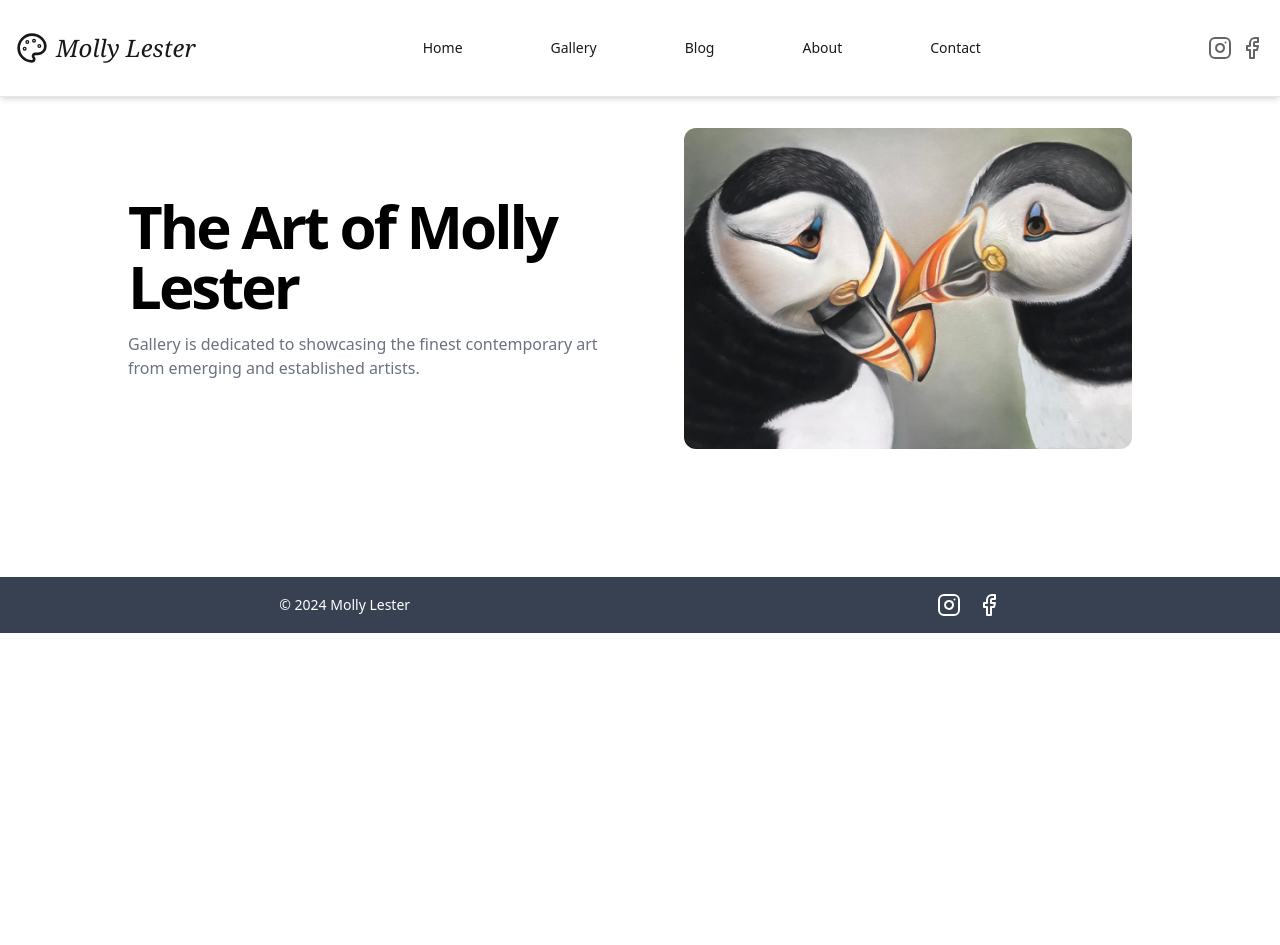
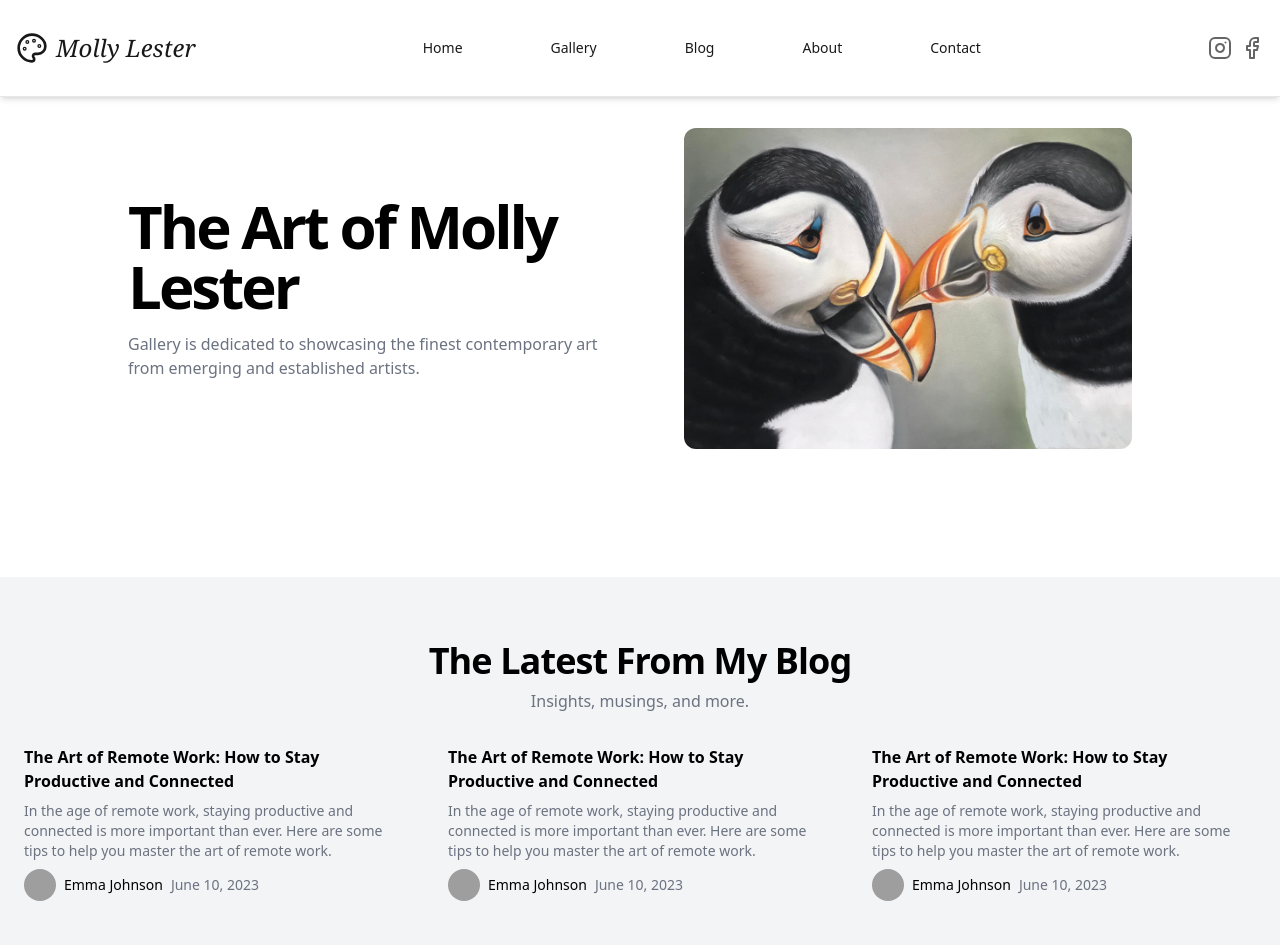
Before and after one commit to KyleHek/artist-site, a React (Create React App) app: page / in a window 1280 px wide. Shown: the top 945 px of the page. Before the commit the page ends 800 px from the top, so only its background shows below. Built offline with nearby package versions, Linux system fonts and the light colour scheme; grey boxes are pictures that could not be loaded.

Commit message:
Added blog snapshot section to home, added seperate blog components to use later

```diff
--- /dev/null
+++ b/src/components/Blog/Blog.js
@@ -0,0 +1,32 @@
+import { Link } from 'react-router-dom';
+
+export default function Blog() {
+    return (
+        <div className="flex flex-col space-y-2">
+            <Link className="font-semibold line-clamp-2 sm:line-clamp-3 hover:underline" to="#">
+            The Art of Remote Work: How to Stay Productive and Connected
+            </Link>
+            <p className="text-sm text-gray-500 dark:text-gray-400">
+            In the age of remote work, staying productive and connected is more important than ever. Here are some
+            tips to help you master the art of remote work.
+            </p>
+        <div className="flex items-center space-x-2 text-sm">
+          <div className="flex items-center space-x-2">
+            <img
+              alt="Author"
+              className="rounded-full"
+              height={32}
+              src="/placeholder.svg"
+              style={{
+                aspectRatio: "32/32",
+                objectFit: "cover",
+              }}
+              width={32}
+            />
+            <span className="font-medium">Emma Johnson</span>
+          </div>
+          <span className="text-gray-500 dark:text-gray-400">June 10, 2023</span>
+        </div>
+      </div>
+    )
+}
--- /dev/null
+++ b/src/components/BlogSnapshot/BlogSnapshot.js
@@ -0,0 +1,29 @@
+import { Link } from 'react-router-dom';
+import Blog from '../Blog/Blog';
+
+export default function BlogSnapshot() {
+    return (
+        <section className="flex justify-center bg-gray-100 py-12 md:py-16">
+          <div className="container px-4 md:px-6">
+            <div className="space-y-6 md:space-y-8">
+              <div className="space-y-2 text-center">
+                <h2 className="text-3xl font-extrabold tracking-tight sm:text-4xl">The Latest From My Blog</h2>
+                <p className="text-gray-500 dark:text-gray-400">
+                  Insights, musings, and more.
+                </p>
+              </div>
+              <div className="grid gap-6 md:gap-8 lg:gap-10 sm:grid-cols-2 lg:grid-cols-3">
+                <Blog />
+                <Blog />
+                <Blog />
+              </div>
+              <div className="flex justify-center">
+                <Link className="btn btn-primary md:w-auto translate-y-2" to="#">
+                  Read More
+                </Link>
+              </div>
+            </div>
+          </div>
+        </section>
+    )
+}
--- a/src/components/HomeSection/HomeSection.js
+++ b/src/components/HomeSection/HomeSection.js
@@ -1,9 +1,11 @@
 import Intro from '../Intro/Intro';
+import BlogSnapshot from '../BlogSnapshot/BlogSnapshot';
 
 export default function HomeSection() {
     return (
         <div>
             <Intro />
+            <BlogSnapshot />
         </div>
     )
 }
```
